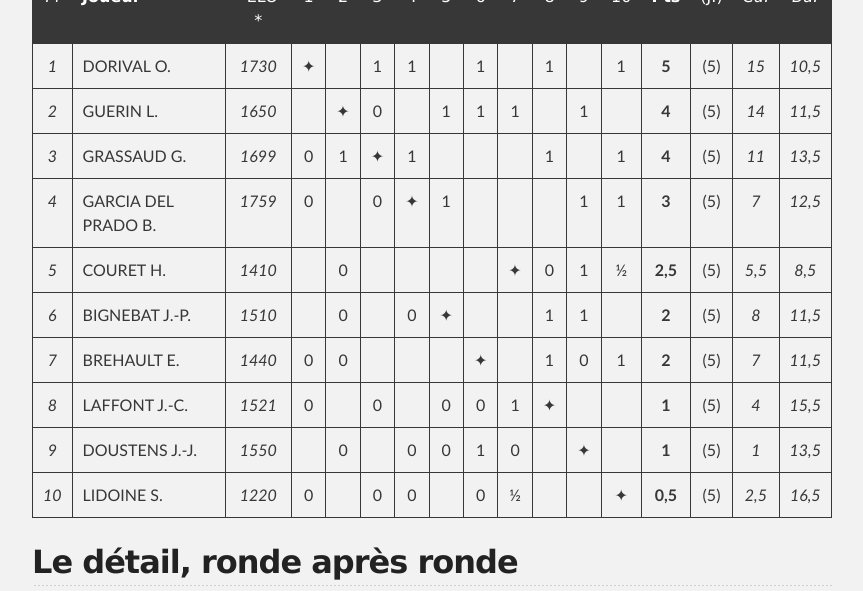
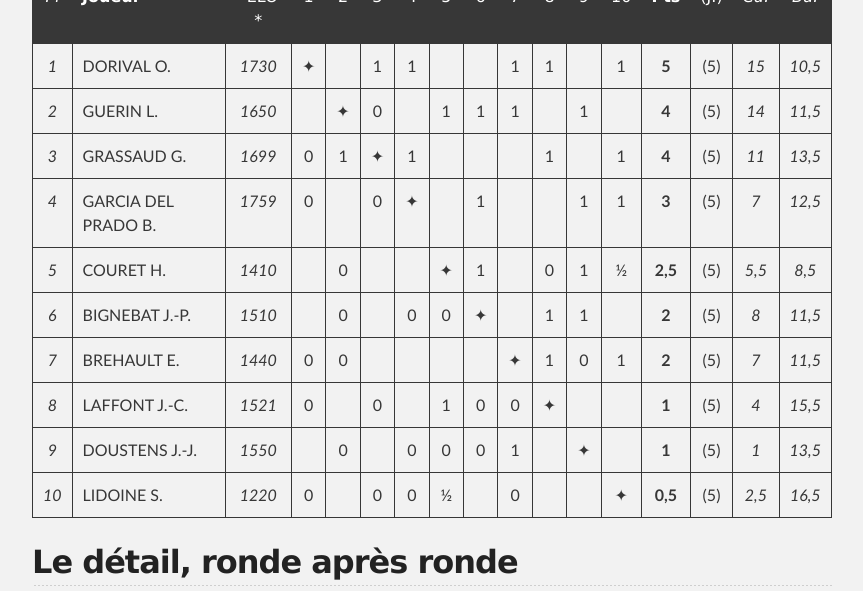
Before and after one commit to echiquier-villeneuve-tolosane/echiquier-villeneuve-tolosane.github.io, a Jekyll site: the page built from tournoiinterne.md, in a window 1280 px wide and 900 px high, scrolled down 378 px. Shown: the top 591 px of the window, without its empty margins (208-1071 px from the left). Built offline with Jekyll 4.4.1, drawn with Linux system fonts in a browser that asks for light colours; nearby versions of some CDN libraries.

Commit message:
Updated tournoiinterne.md

```diff
--- a/tournoiinterne.md
+++ b/tournoiinterne.md
@@ -10,16 +10,16 @@
 
 |*Pl*|  **Joueur** |   *ELO *          |1 |2 |3 |4 |5 |6 |7 |8 |9 |10|**Pts**|(J.)|*Cu.*|*Bu.*|
 |:-:|:------------------------ |:---------: |:-:|:-:|:-:|:-:|:-:|:-:|:-:|:-:|:-:|:-:|:-:|:-:|:-:|:-:|
-|*1*| DORIVAL O.         | *1730* |&#10022;| |1|1| |1| |1| |1|**5**|(5)|*15*|*10,5*|
+|*1*| DORIVAL O.         | *1730* |&#10022;| |1|1| | |1|1| |1|**5**|(5)|*15*|*10,5*|
 |*2*| GUERIN L.          | *1650* | |&#10022;|0| |1|1|1| |1| |**4**|(5)|*14*|*11,5*|
 |*3*| GRASSAUD G.      | *1699* |0|1|&#10022;|1| | | |1| |1|**4**|(5)|*11*|*13,5*|
-|*4*| GARCIA DEL PRADO B.  | *1759* |0| |0|&#10022;|1| | | |1|1|**3**|(5)|*7*|*12,5*|
-|*5*| COURET H.            | *1410* | |0| | | | |&#10022;|0|1|&#189;|**2,5**|(5)|*5,5*|*8,5*|
-|*6*| BIGNEBAT J.-P.      | *1510* | |0| |0|&#10022;| | |1|1| |**2**|(5)|*8*|*11,5*|
-|*7*| BREHAULT E.           | *1440* |0|0| | | |&#10022;| |1|0|1|**2**|(5)|*7*|*11,5*|
-|*8*| LAFFONT J.-C. | *1521* |0| |0| |0|0|1|&#10022;| | |**1**|(5)|*4*|*15,5*|
-|*9*| DOUSTENS J.-J.  | *1550* | |0| |0|0|1|0| |&#10022;| |**1**|(5)|*1*|*13,5*|
-|*10*| LIDOINE S.        | *1220* |0| |0|0| |0|&#189;| | |&#10022;|**0,5**|(5)|*2,5*|*16,5*|
+|*4*| GARCIA DEL PRADO B.  | *1759* |0| |0|&#10022;| |1| | |1|1|**3**|(5)|*7*|*12,5*|
+|*5*| COURET H.            | *1410* | |0| | |&#10022;|1||0|1|&#189;|**2,5**|(5)|*5,5*|*8,5*|
+|*6*| BIGNEBAT J.-P.      | *1510* | |0| |0|0|&#10022;| |1|1| |**2**|(5)|*8*|*11,5*|
+|*7*| BREHAULT E.           | *1440* |0|0| | | | |&#10022;|1|0|1|**2**|(5)|*7*|*11,5*|
+|*8*| LAFFONT J.-C. | *1521* |0| |0| |1|0|0|&#10022;| | |**1**|(5)|*4*|*15,5*|
+|*9*| DOUSTENS J.-J.  | *1550* | |0| |0|0|0|1| |&#10022;| |**1**|(5)|*1*|*13,5*|
+|*10*| LIDOINE S.        | *1220* |0| |0|0|&#189;| |0| | |&#10022;|**0,5**|(5)|*2,5*|*16,5*|
 
 ## Le détail, ronde après ronde
 
```
